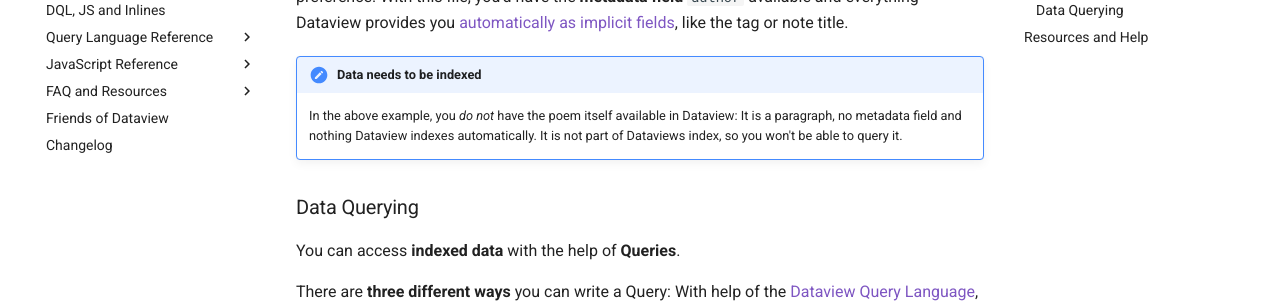
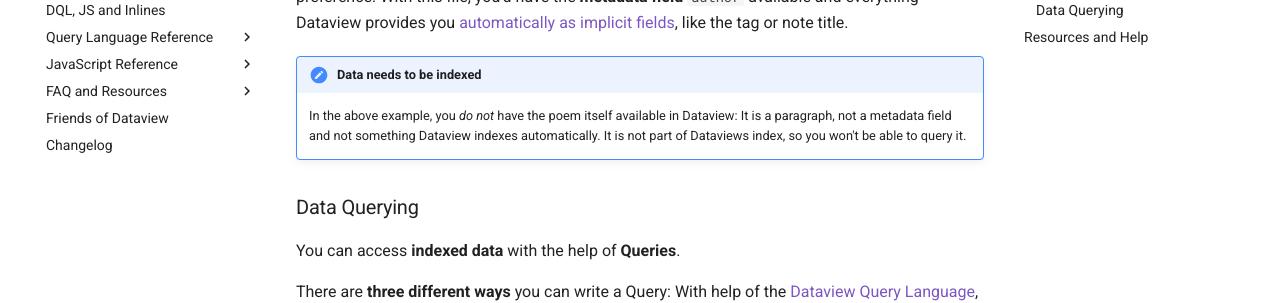
Before and after one commit to blacksmithgu/obsidian-dataview, an MkDocs documentation site: the page built from docs/docs/index.md, in a window 1280 px wide and 900 px high, scrolled down 1848 px. Shown: the part 152-455 px from the top of the window. Built offline with MkDocs 1.6.1 and Material for MkDocs 9.7.7, drawn with Linux system fonts in a browser that asks for light colours; comment, search, counter and statistics services are not loaded.

Commit message:
reword doc (#2094)

```diff
--- a/docs/docs/index.md
+++ b/docs/docs/index.md
@@ -66,7 +66,7 @@ Over many a quaint and curious volume of forgotten lore—
 In terms of indexed metadata (or what you can query), they are identical, and only differ in their annotation style. How you want to [annotate your  metadata](annotation/add-metadata.md) is up to you and your personal preference. With this file, you'd have the **metadata field** `author` available and everything Dataview provides you [automatically as implicit fields](annotation/metadata-pages.md), like the tag or note title.
 
 !!! attention "Data needs to be indexed"
-    In the above example, you _do not_ have the poem itself available in Dataview: It is a paragraph, no metadata field and nothing Dataview indexes automatically. It is not part of Dataviews index, so you won't be able to query it.
+    In the above example, you _do not_ have the poem itself available in Dataview: It is a paragraph, not a metadata field and not something Dataview indexes automatically. It is not part of Dataviews index, so you won't be able to query it.
 
 ### Data Querying
 
```
